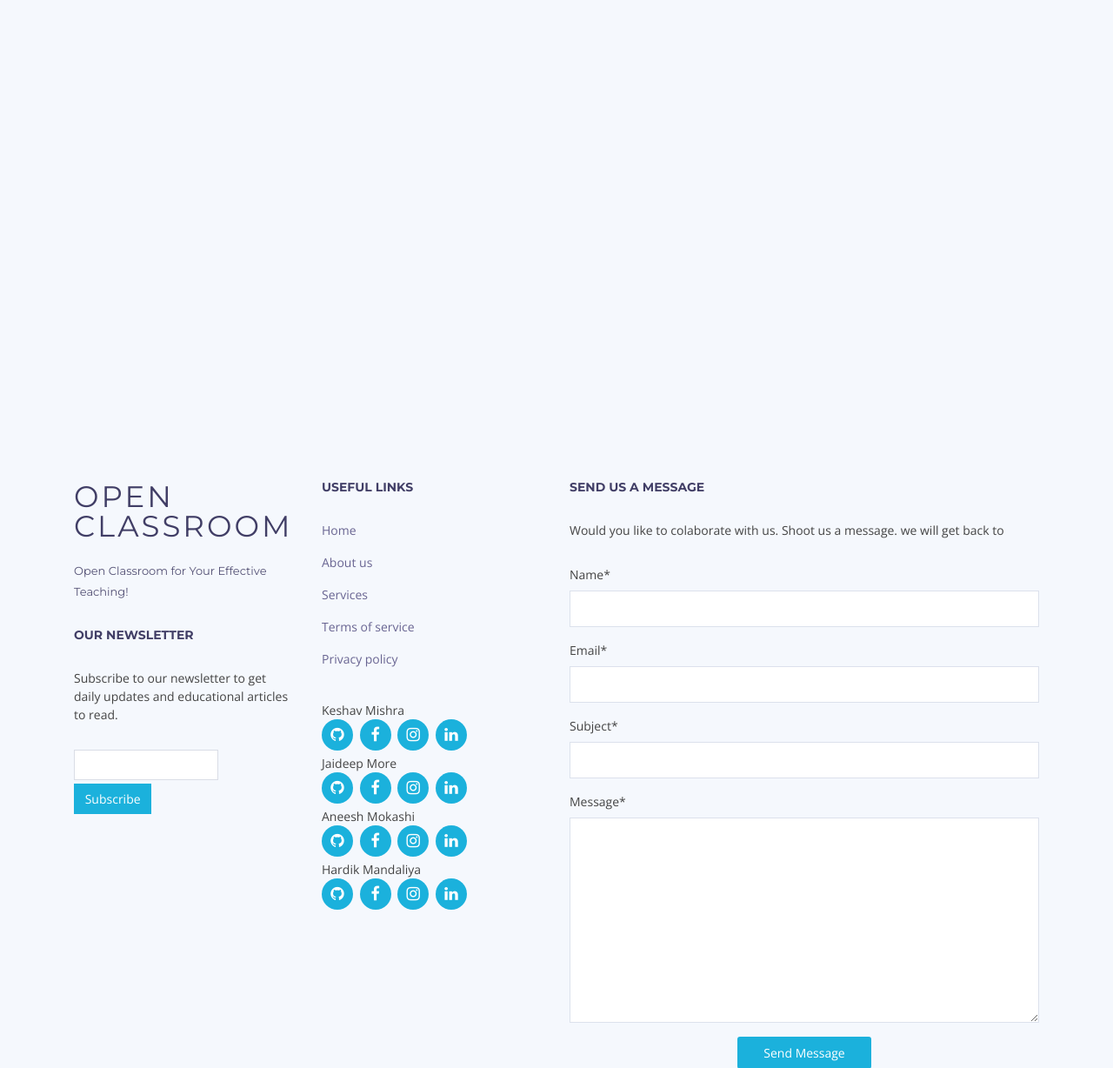
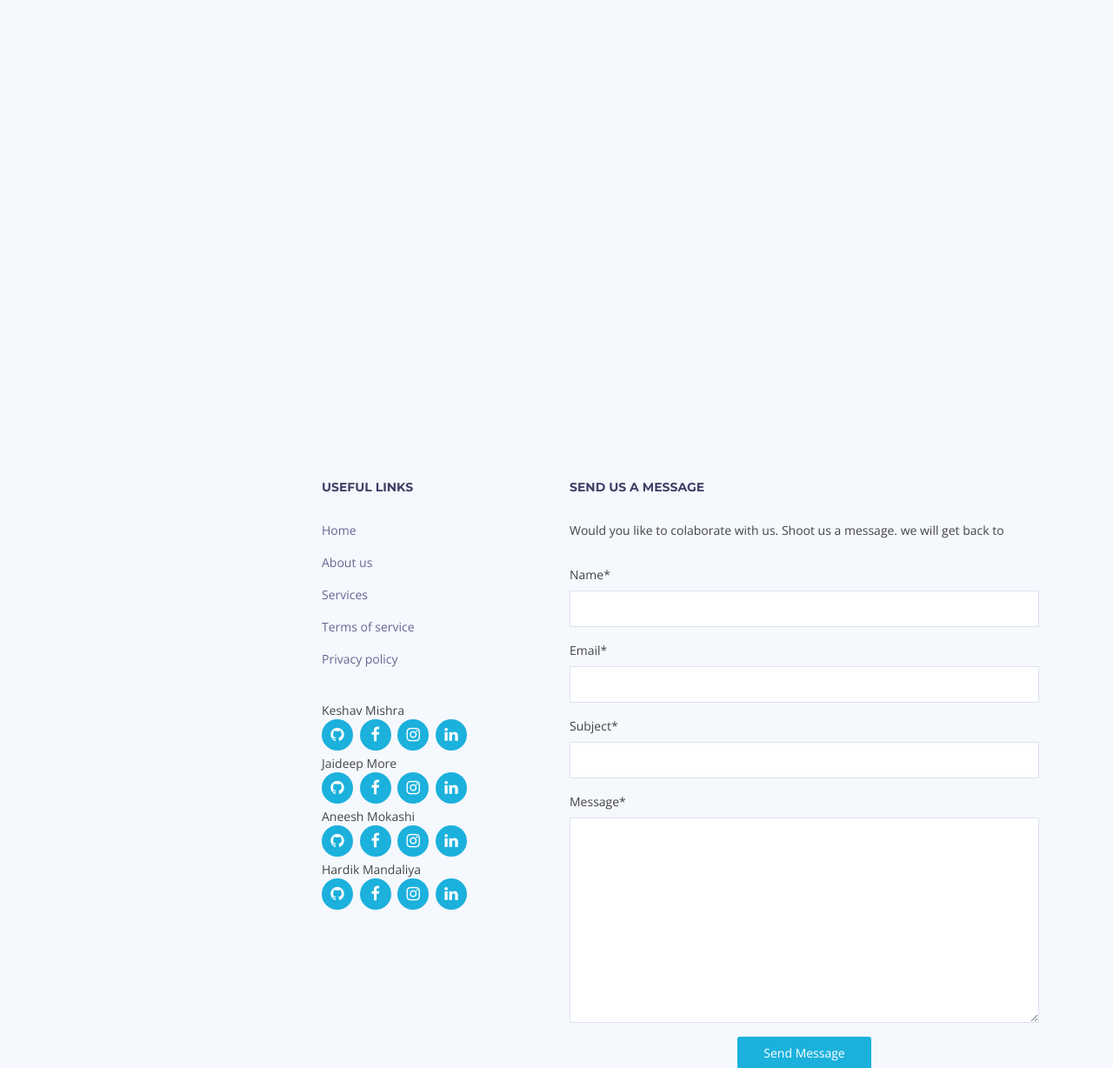
Before and after one commit to Chaitanyaraykar/Ekyam-scl-maxo, a Django app: page / in a window 1280 px wide. Shown: the part 3119-4347 px from the top of the page at 87% size. Run offline with Django 3.2, Linux system fonts and the light colour scheme; parts of the project's set-up code (start-up, migrations or seed data) failed here and were passed over; some libraries are stand-ins or nearby versions; some web fonts are replaced.

Commit message:
Update landing_page.html
Updated home page design

```diff
--- a/src/core/templates/landing_page.html
+++ b/src/core/templates/landing_page.html
@@ -293,22 +293,6 @@
             <div class="row">
               <div class="col-sm-6">
 
-                <div class="footer-info">
-                  <h3>Open Classroom</h3>
-                  <p>Open Classroom
-                    for Your Effective Teaching!</p>
-                </div>
-
-                <div class="footer-newsletter">
-                  <h4>Our Newsletter</h4>
-                  <p>Subscribe to our newsletter to get daily updates and educational articles to read.</p>
-                  <form action="{% url 'newsletter:subscribe' %}" method="post">
-                    {% csrf_token %}
-
-                    {{ subscribe_form.email }}
-                    <input class = "mt-1" type="submit" value="Subscribe">
-                  </form>
-                </div>
 
               </div>
 
```
